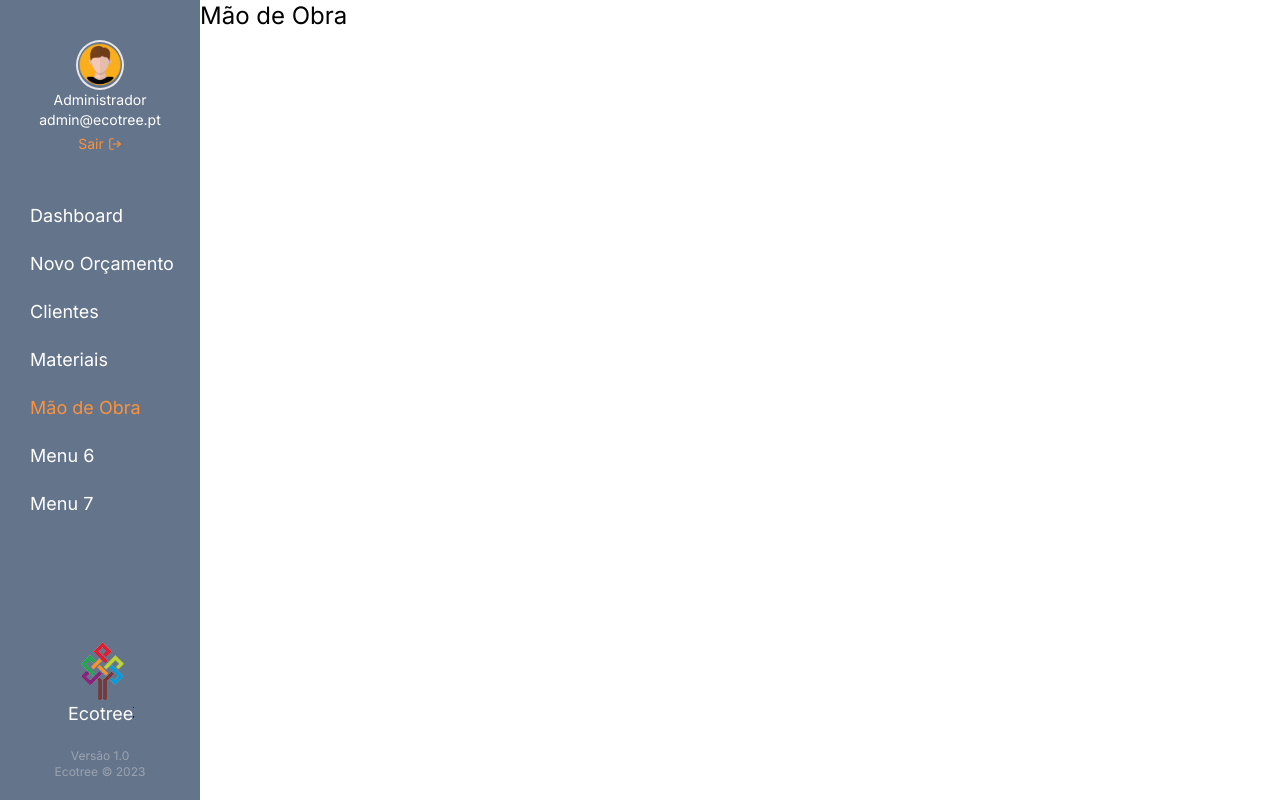
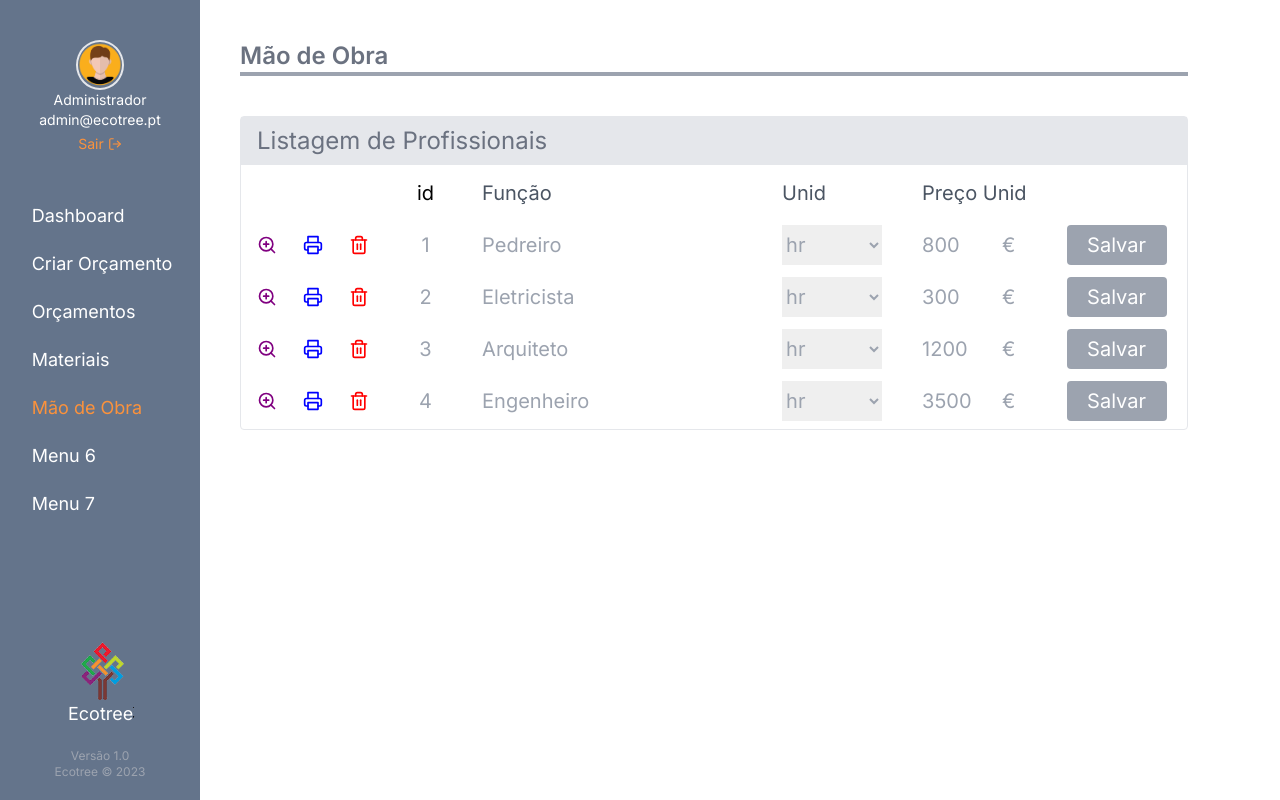
Before and after one commit to DiegoFischerDev/Ecotree, a Next.js app: page /application in a window 1280 px wide. Both pictures are taken after a click on the item "Mão de Obra". Built offline with nearby package versions, Linux system fonts and the light colour scheme.

Commit message:
@feat finished mao de obra screen

```diff
--- /dev/null
+++ b/src/api/ListaDeMaoDeObra.js
@@ -0,0 +1,24 @@
+const ListaDeMaoDeObra = [
+  {
+    id: 1,
+    funçao: "Pedreiro",
+    valor: 800
+  },
+  {
+    id: 2,
+    funçao: "Eletricista",
+    valor: 300
+  },
+  {
+    id: 3,
+    funçao: "Arquiteto",
+    valor: 1200
+  },
+  {
+    id: 4,
+    funçao: "Engenheiro",
+    valor: 3500
+  },
+]
+
+export default ListaDeMaoDeObra;
--- a/src/api/ListaDeClientes.js
+++ b/src/api/ListaDeOrçamentos.js
@@ -1,4 +1,4 @@
-const ListaDeClientes = [
+const ListaDeOrçamentos = [
   {
     id: 1,
     cliente: "TRHK Engenharia",
@@ -21,4 +21,4 @@ const ListaDeClientes = [
   },
 ]
 
-export default ListaDeClientes;
+export default ListaDeOrçamentos;
--- a/src/app/application/page.js
+++ b/src/app/application/page.js
@@ -8,9 +8,10 @@ import { FiUser, FiLock } from "react-icons/fi";
 import MenuItem from "@/components/MenuItem";
 import { useState } from "react"
 import Dashboard from "@/components/Dashboard"
-import NovoOrçamento from "@/components/NovoOrçamento"
-import Clientes from "@/components/Clientes"
+import CriarOrçamento from "@/components/CriarOrçamento"
+import Orçamentos from "@/components/Orçamentos"
 import Materiais from "@/components/Materiais"
+import MaoDeObra from "@/components/MãoDeObra"
 
 export default function Application() {
 
@@ -41,8 +42,8 @@ export default function Application() {
 
           <ul className="mt-12">
             <MenuItem title="Dashboard" showSection={showSection} setShowSection={setShowSection} />
-            <MenuItem title="Novo Orçamento" showSection={showSection} setShowSection={setShowSection} />
-            <MenuItem title="Clientes" showSection={showSection} setShowSection={setShowSection} />
+            <MenuItem title="Criar Orçamento" showSection={showSection} setShowSection={setShowSection} />
+            <MenuItem title="Orçamentos" showSection={showSection} setShowSection={setShowSection} />
             <MenuItem title="Materiais" showSection={showSection} setShowSection={setShowSection} />
             <MenuItem title="Mão de Obra" showSection={showSection} setShowSection={setShowSection} />
             <MenuItem title="Menu 6" showSection={showSection} setShowSection={setShowSection} />
@@ -66,10 +67,10 @@ export default function Application() {
 
       <div className="">
         {showSection === "Dashboard" && <Dashboard />}
-        {showSection === "Novo Orçamento" && <NovoOrçamento />}
-        {showSection === "Clientes" && <Clientes />}
+        {showSection === "Criar Orçamento" && <CriarOrçamento />}
+        {showSection === "Orçamentos" && <Orçamentos />}
         {showSection === "Materiais" && <Materiais />}
-        {showSection === "Mão de Obra" && "Mão de Obra"}
+        {showSection === "Mão de Obra" && <MaoDeObra />}
         {showSection === "Menu 6" && "Menu 6"}
         {showSection === "Menu 7" && "Menu 7"}
       </div>
--- a/src/components/NovoOrçamento.js
+++ b/src/components/CriarOrçamento.js
@@ -3,7 +3,7 @@
 import { useState } from "react";
 import { FiZoomIn, FiTrash2, FiTruck, FiPrinter } from "react-icons/fi";
 
-export default function NovoOrçamento() {
+export default function CriarOrçamento() {
 
   const orçamentos = [
     {
@@ -32,7 +32,7 @@ export default function NovoOrçamento() {
 
   return (
     <div className='p-10'>
-      <h2 className='text-gray-500 border-b-4 font-semibold border-gray-400'>Novo Orçamento</h2>
+      <h2 className='text-gray-500 border-b-4 font-semibold border-gray-400'>Criar Orçamento</h2>
 
       <div className='rounded border mt-10'>
 
--- /dev/null
+++ b/src/components/MãoDeObra.js
@@ -0,0 +1,72 @@
+'use client'
+
+import { useState } from "react";
+import ListaDeMaoDeObra from "../api/ListaDeMaoDeObra"
+import { FiZoomIn, FiTrash2, FiPrinter } from "react-icons/fi";
+
+export default function MaoDeObra() {
+
+  const [itemModificado, setItemModificado] = useState(0);
+
+  return (
+    <div className='p-10'>
+      <h2 className='text-gray-500 border-b-4 font-semibold border-gray-400'>Mão de Obra</h2>
+
+      <div className='rounded border mt-10'>
+
+        <div className='bg-gray-200 p-2 px-4'>
+          <h3 className='text-gray-500'>Listagem de Profissionais</h3>
+        </div>
+
+        <div className='flex'>
+          <div className='mx-5 ml-4 py-2 text-xl'>
+            <h4 className="h-10"></h4>
+            {ListaDeMaoDeObra.map((orçamento) =>
+              <div key={orçamento.id} className="flex w-28 justify-between py-4 h-10 items-center mt-3">
+                <a className="cursor-pointer"><FiZoomIn color="purple" /></a>
+                <a className="cursor-pointer"><FiPrinter color="blue" /></a>
+                <a className="cursor-pointer"><FiTrash2 color="red" /></a>
+              </div>)}
+          </div>
+
+          <div className='mx-5 p-2 text-xl'>
+            <h4 className="h-10 flex items-center justify-center">id</h4>
+            {ListaDeMaoDeObra.map((orçamento) => <h4 key={orçamento.id} className="h-10 text-gray-400 mt-3 flex items-center justify-center">{orçamento.id}</h4>)}
+          </div>
+
+          <div className='mx-5 py-2 text-xl'>
+            <h4 className="h-10 flex items-center text-gray-600">Função</h4>
+            {ListaDeMaoDeObra.map((orçamento) => <input type="text" onChange={(e) => { setItemModificado(orçamento.id) }} key={orçamento.id} placeholder={orçamento.funçao} className={`w-[260px] h-10 mt-3 flex items-center  ${orçamento.id === itemModificado ? "text-green-400 placeholder-green-400" : "text-gray-400 placeholder-gray-400"}`}></input>)}
+          </div>
+
+          <div className='mx-5 py-2 text-xl'>
+            <h4 className="h-10 flex items-center text-gray-600">Unid</h4>
+            {ListaDeMaoDeObra.map((orçamento) => <select key={orçamento.id} onChange={() => { setItemModificado(orçamento.id) }} className={`w-[100px] h-10 mt-3 flex items-center  ${orçamento.id === itemModificado ? "text-green-400" : "text-gray-400"}`}>
+              <option value="hr">hr</option>
+              <option value="dia">dia</option>
+              <option value="mês">mês</option>
+              <option value="Outro">Outro</option>
+            </select>)}
+          </div>
+
+          <div className='mx-5 py-2 text-xl'>
+            <h4 className="h-10 flex items-center text-gray-600">Preço Unid</h4>
+            {ListaDeMaoDeObra.map((orçamento) =>
+              <div key={orçamento.id} className={`flex items-center mt-3 ${orçamento.id === itemModificado ? "text-green-400 placeholder-green-400" : "text-gray-400 placeholder-gray-400"}`}>
+                <input type="number" onChange={() => { setItemModificado(orçamento.id) }} placeholder={orçamento.valor} className={`w-[80px] h-10 flex items-center ${orçamento.id === itemModificado ? "text-green-400 placeholder-green-400" : "text-gray-400 placeholder-gray-400"}`}></input>
+                €
+              </div>
+            )}
+          </div>
+
+          <div className='mx-5 py-2 text-xl'>
+            <h4 className="h-10 flex items-center text-gray-600"></h4>
+            {ListaDeMaoDeObra.map((orçamento) => <button onClick={() => { setItemModificado(0) }} key={orçamento.id} className={`w-[100px] ${orçamento.id === itemModificado ? "bg-green-400" : "bg-gray-400"} h-10 mt-3 flex items-center justify-center text-white rounded`}>Salvar</button>)}
+          </div>
+
+        </div>
+
+      </div>
+    </div>
+  );
+}
--- a/src/components/Clientes.js
+++ b/src/components/Orçamentos.js
@@ -1,27 +1,27 @@
 'use client'
 
 import { useState } from "react";
-import ListaDeClientes from "../api/ListaDeClientes"
+import ListaDeOrçamentos from "../api/ListaDeOrçamentos"
 import { FiZoomIn, FiTrash2, FiTruck, FiPrinter } from "react-icons/fi";
 
-export default function Clientes() {
+export default function Orçamentos() {
 
   const [itemModificado, setItemModificado] = useState(0);
 
   return (
     <div className='p-10'>
-      <h2 className='text-gray-500 border-b-4 font-semibold border-gray-400'>Clientes</h2>
+      <h2 className='text-gray-500 border-b-4 font-semibold border-gray-400'>Orçamentos</h2>
 
       <div className='rounded border mt-10'>
 
         <div className='bg-gray-200 p-2 px-4'>
-          <h3 className='text-gray-500'>Listagem dos Clientes</h3>
+          <h3 className='text-gray-500'>Listagem de Orçamentos</h3>
         </div>
 
         <div className='flex'>
           <div className='mx-5 ml-4 py-2 text-xl'>
             <h4 className="h-10"></h4>
-            {ListaDeClientes.map((orçamento) =>
+            {ListaDeOrçamentos.map((orçamento) =>
               <div key={orçamento.id} className="flex w-32 justify-between py-4 h-10 items-center mt-3">
                 <a className="cursor-pointer"><FiZoomIn color="purple" /></a>
                 <a className="cursor-pointer"><FiPrinter color="blue" /></a>
@@ -32,17 +32,17 @@ export default function Clientes() {
 
           <div className='mx-5 p-2 text-xl'>
             <h4 className="h-10 flex items-center justify-center">id</h4>
-            {ListaDeClientes.map((orçamento) => <h4 key={orçamento.id} className="h-10 text-gray-400 mt-3 flex items-center justify-center">{orçamento.id}</h4>)}
+            {ListaDeOrçamentos.map((orçamento) => <h4 key={orçamento.id} className="h-10 text-gray-400 mt-3 flex items-center justify-center">{orçamento.id}</h4>)}
           </div>
 
           <div className='mx-5 py-2 text-xl'>
             <h4 className="h-10 flex items-center text-gray-600">Cliente</h4>
-            {ListaDeClientes.map((orçamento) => <input type="text" onChange={(e) => { setItemModificado(orçamento.id) }} key={orçamento.id} placeholder={orçamento.cliente} className={`w-[180px] h-10 mt-3 flex items-center  ${orçamento.id === itemModificado ? "text-green-400 placeholder-green-400" : "text-gray-400 placeholder-gray-400"}`}></input>)}
+            {ListaDeOrçamentos.map((orçamento) => <input type="text" onChange={(e) => { setItemModificado(orçamento.id) }} key={orçamento.id} placeholder={orçamento.cliente} className={`w-[180px] h-10 mt-3 flex items-center  ${orçamento.id === itemModificado ? "text-green-400 placeholder-green-400" : "text-gray-400 placeholder-gray-400"}`}></input>)}
           </div>
 
           <div className='mx-5 py-2 text-xl'>
             <h4 className="h-10 flex items-center text-gray-600">Categoria</h4>
-            {ListaDeClientes.map((orçamento) => <select key={orçamento.id} onChange={() => { setItemModificado(orçamento.id) }} className={`w-[130px] h-10 mt-3 flex items-center  ${orçamento.id === itemModificado ? "text-green-400" : "text-gray-400"}`}>
+            {ListaDeOrçamentos.map((orçamento) => <select key={orçamento.id} onChange={() => { setItemModificado(orçamento.id) }} className={`w-[130px] h-10 mt-3 flex items-center  ${orçamento.id === itemModificado ? "text-green-400" : "text-gray-400"}`}>
               <option value="Reforma">Reforma</option>
               <option value="Pintura">Pintura</option>
               <option value="Obra">Obra</option>
@@ -52,7 +52,7 @@ export default function Clientes() {
 
           <div className='mx-5 py-2 text-xl'>
             <h4 className="h-10 flex items-center text-gray-600">Forma de Pgmt</h4>
-            {ListaDeClientes.map((orçamento) => <select key={orçamento.id} onChange={() => { setItemModificado(orçamento.id) }} className={`w-[130px] h-10 mt-3 flex items-center  ${orçamento.id === itemModificado ? "text-green-400" : "text-gray-400"}`}>
+            {ListaDeOrçamentos.map((orçamento) => <select key={orçamento.id} onChange={() => { setItemModificado(orçamento.id) }} className={`w-[130px] h-10 mt-3 flex items-center  ${orçamento.id === itemModificado ? "text-green-400" : "text-gray-400"}`}>
               <option value="Reforma">Dinheiro</option>
               <option value="Pintura">Multibanco</option>
               <option value="Obra">MB-Way</option>
@@ -62,17 +62,17 @@ export default function Clientes() {
 
           <div className='mx-5 py-2 text-xl'>
             <h4 className="h-10 flex items-center w-[160px] text-gray-600">Data da Emissão</h4>
-            {ListaDeClientes.map((orçamento) => <input key={orçamento.id} type="date" onChange={() => { setItemModificado(orçamento.id) }} className={`w-[160px] h-10 mt-3 flex items-center  ${orçamento.id === itemModificado ? "text-green-400" : "text-gray-400"}`}></input>)}
+            {ListaDeOrçamentos.map((orçamento) => <input key={orçamento.id} type="date" onChange={() => { setItemModificado(orçamento.id) }} className={`w-[160px] h-10 mt-3 flex items-center  ${orçamento.id === itemModificado ? "text-green-400" : "text-gray-400"}`}></input>)}
           </div>
 
           <div className='mx-5 py-2 text-xl'>
             <h4 className="h-10 flex items-center w-[150px] text-gray-600">Data do Pgmt</h4>
-            {ListaDeClientes.map((orçamento) => <input key={orçamento.id} type="date" onChange={() => { setItemModificado(orçamento.id) }} className={`w-[160px] h-10 mt-3 flex items-center  ${orçamento.id === itemModificado ? "text-green-400" : "text-gray-400"}`}></input>)}
+            {ListaDeOrçamentos.map((orçamento) => <input key={orçamento.id} type="date" onChange={() => { setItemModificado(orçamento.id) }} className={`w-[160px] h-10 mt-3 flex items-center  ${orçamento.id === itemModificado ? "text-green-400" : "text-gray-400"}`}></input>)}
           </div>
 
           <div className='mx-5 py-2 text-xl'>
             <h4 className="h-10 flex items-center text-gray-600">Valor €</h4>
-            {ListaDeClientes.map((orçamento) =>
+            {ListaDeOrçamentos.map((orçamento) =>
               <div key={orçamento.id} className={`flex items-center mt-3 ${orçamento.id === itemModificado ? "text-green-400 placeholder-green-400" : "text-gray-400 placeholder-gray-400"}`}>
                 <input type="number" onChange={() => { setItemModificado(orçamento.id) }} placeholder={orçamento.valor} className={`w-[80px] h-10 flex items-center ${orçamento.id === itemModificado ? "text-green-400 placeholder-green-400" : "text-gray-400 placeholder-gray-400"}`}></input>
                 €
@@ -82,7 +82,7 @@ export default function Clientes() {
 
           <div className='mx-5 py-2 text-xl'>
             <h4 className="h-10 flex items-center text-gray-600"></h4>
-            {ListaDeClientes.map((orçamento) => <button onClick={() => { setItemModificado(0) }} key={orçamento.id} className={`w-[100px] ${orçamento.id === itemModificado ? "bg-green-400" : "bg-gray-400"} h-10 mt-3 flex items-center justify-center text-white rounded`}>Salvar</button>)}
+            {ListaDeOrçamentos.map((orçamento) => <button onClick={() => { setItemModificado(0) }} key={orçamento.id} className={`w-[100px] ${orçamento.id === itemModificado ? "bg-green-400" : "bg-gray-400"} h-10 mt-3 flex items-center justify-center text-white rounded`}>Salvar</button>)}
           </div>
 
         </div>
```
